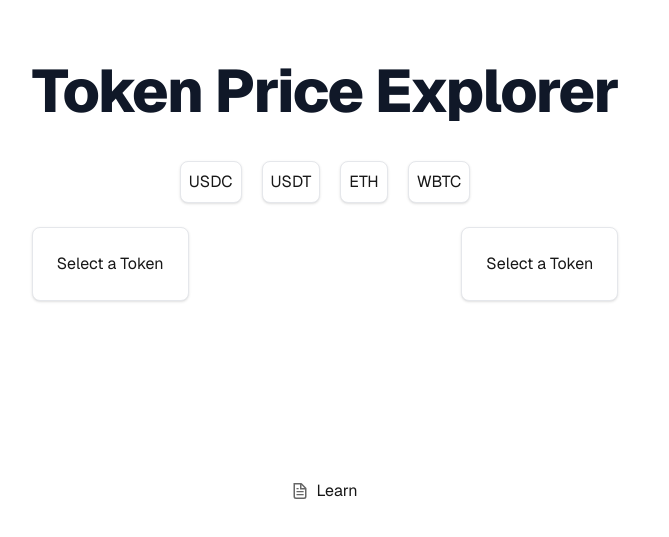
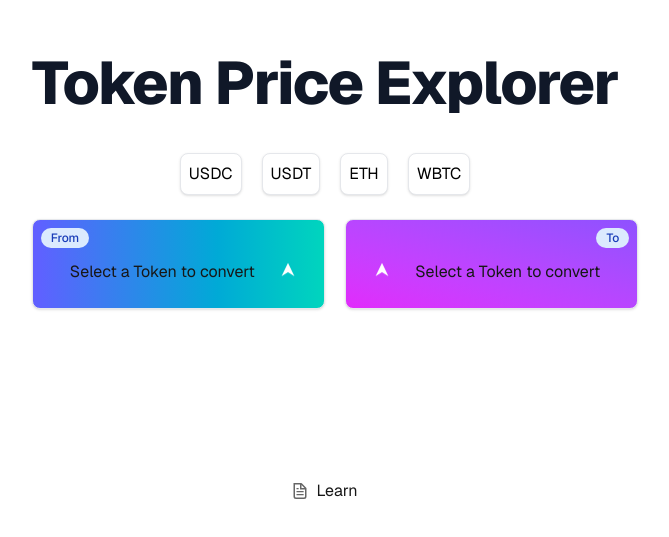
Before and after one commit to aothepro/funswap, a Next.js app: page / in a window 1280 px wide. Shown: the part 219-756 px from the top of the page, without its empty margins (315-984 px from the left). Built offline with nearby package versions, Linux system fonts and the light colour scheme.

Commit message:
update token swap section styling

```diff
--- a/src/components/TokenSelector/TokenSelectorButton.tsx
+++ b/src/components/TokenSelector/TokenSelectorButton.tsx
@@ -13,48 +13,34 @@ export const TokenSelectorButton = ({ token }: { token: TToken }) => {
   const handleTokenClick = () => {
     if (from == null && to == null) {
       setFrom(token);
-      return;
-    }
-
-    if (from != null && to == null) {
+    } else if (from != null && to == null) {
       if (isTokenSame(token, from)) {
         setFrom(null);
       }
       setTo(token);
-      return;
-    }
-
-    if (from == null && to != null) {
+    } else if (from == null && to != null) {
       if (isTokenSame(token, to)) {
         setTo(null);
       }
       setFrom(token);
-      return;
-    }
-
-    if (isTokenSame(token, from)) {
+    } else if (isTokenSame(token, from)) {
       setFrom(null);
       return;
-    }
-
-    if (isTokenSame(token, to)) {
+    } else if (isTokenSame(token, to)) {
       setTo(null);
-      return;
-    }
-
-    setTo(token);
+    } else setTo(token);
   };
 
   return (
     <button
       onClick={handleTokenClick}
       key={`${token.chainId} - ${token.symbol}`}
-      className={`${
+      className={`hover:scale-130 text-black dark:text-white ${
         isTokenSame(from, token) &&
-        "scale-120 bg-gradient-to-r from-purple-400 via-pink-500 to-red-500"
+        "scale-120 text-white hover:from-indigo-400 hover:to-teal-500 bg-linear-to-r/srgb from-indigo-500 to-teal-400"
       } ${
         isTokenSame(to, token) &&
-        "scale-120 bg-gradient-to-r from-green-400 to-blue-500"
+        "scale-120 text-white hover:from-violet-400 hover:to-fuchsia-500 bg-linear-to-bl from-violet-500 to-fuchsia-500"
       } cursor-pointer block max-w-sm p-2 bg-white border border-gray-200 rounded-lg shadow-sm hover:bg-gray-100 hover:scale-120 dark:bg-gray-800 dark:border-gray-700 dark:hover:bg-gray-700`}
     >
       {token.symbol}
--- a/src/components/TokenSwapCompareSection/TokenCard.tsx
+++ b/src/components/TokenSwapCompareSection/TokenCard.tsx
@@ -8,11 +8,23 @@ import {
   useCallback,
   useContext,
   useEffect,
+  useRef,
   useState,
 } from "react";
 import { Spinner } from "../Spinner/Spinner";
 
-export const TokenCard = ({ token }: { token: TToken | null }) => {
+export enum CardType {
+  FROM,
+  TO,
+}
+
+export const TokenCard = ({
+  token,
+  cardType,
+}: {
+  token: TToken | null;
+  cardType: CardType;
+}) => {
   const [rate, setRate] = useState<number>(0);
   const [inFlight, setInFlight] = useState(false);
 
@@ -78,16 +90,44 @@ export const TokenCard = ({ token }: { token: TToken | null }) => {
     });
   };
 
-  if (token == null) {
   return (
-      <div className="block max-w-sm p-6 bg-white border border-gray-200 rounded-lg shadow-sm hover:bg-gray-100 dark:bg-gray-800 dark:border-gray-700 dark:hover:bg-gray-700">
-        <div className="flex gap-3">Select a Token</div>
+    <div
+      className={`block min-w-1/2 bg-white border border-gray-200 rounded-lg shadow-sm hover:scale-110 ${
+        cardType === CardType.FROM
+          ? "hover:from-indigo-400 hover:to-teal-500 bg-linear-to-r/srgb from-indigo-500 to-teal-400"
+          : "hover:from-violet-400 hover:to-fuchsia-500 bg-linear-to-bl from-violet-500 to-fuchsia-500"
+      }`}
+    >
+      <div className="block relative p-2">
+        <span
+          className={`absolute ms-2 ${
+            cardType === CardType.FROM ? "left-0" : "right-0"
+          } bg-blue-100 text-blue-800 text-xs font-medium me-2 px-2.5 py-0.5 rounded-full dark:bg-blue-900 dark:text-blue-300`}
+        >
+          {cardType === CardType.FROM ? "From" : "To"}
+        </span>
       </div>
-    );
-  }
-
-  return (
-    <div className="block max-w-sm p-6 bg-white border border-gray-200 rounded-lg shadow-sm hover:bg-gray-100 hover:scale-110 dark:bg-gray-800 dark:border-gray-700 dark:hover:bg-gray-700">
+      <div className="p-6">
+        {token === null ? (
+          <>
+            <div
+              className={`flex ${
+                cardType === CardType.FROM && "flex-row-reverse"
+              } gap-2`}
+            >
+              <Image
+                className="size-6 animate-bounce"
+                aria-hidden
+                src="/icons/uparrow.svg"
+                alt="File icon"
+                width={16}
+                height={16}
+              />
+              <div className="flex gap-3 m-auto">Select a Token to convert</div>
+            </div>
+          </>
+        ) : (
+          <>
             <div className="flex gap-3">
               <Image
                 aria-hidden
@@ -96,7 +136,7 @@ export const TokenCard = ({ token }: { token: TToken | null }) => {
                 width={16}
                 height={16}
               />
-        <h5 className="text-2xl font-bold tracking-tight text-gray-900 dark:text-white">
+              <h5 className="text-2xl font-bold tracking-tight text-white">
                 {token?.symbol}
               </h5>
             </div>
@@ -107,7 +147,7 @@ export const TokenCard = ({ token }: { token: TToken | null }) => {
                 <div className="flex gap-3">
                   <input
                     type="text"
-              id="small-input"
+                    id="token-value"
                     onBlur={changeConversionHandler}
                     onKeyUp={(e) => {
                       if (e.key === "Enter") {
@@ -118,10 +158,10 @@ export const TokenCard = ({ token }: { token: TToken | null }) => {
                     onChange={(e) => {
                       setAmount(e.currentTarget.value);
                     }}
-              className="block w-full p-2 text-gray-900 border border-gray-300 rounded-lg bg-gray-50 text-xs focus:ring-blue-500 focus:border-blue-500 dark:bg-gray-700 dark:border-gray-600 dark:placeholder-gray-400 dark:text-white dark:focus:ring-blue-500 dark:focus:border-blue-500"
+                    className="block w-full p-2 text-gray-900 border border-gray-300 rounded-lg bg-gray-50 text-lg focus:ring-blue-500 focus:border-blue-500 dark:bg-gray-700 dark:border-gray-600 dark:placeholder-gray-400 dark:text-white dark:focus:ring-blue-500 dark:focus:border-blue-500"
                   />
                   <label
-              htmlFor="small-input"
+                    htmlFor="token-value"
                     className="block m-auto text-sm font-medium text-gray-900 dark:text-white"
                   >
                     {token.symbol}
@@ -129,6 +169,9 @@ export const TokenCard = ({ token }: { token: TToken | null }) => {
                 </div>
               )}
             </div>
+          </>
+        )}
+      </div>
     </div>
   );
 };
--- a/src/components/TokenSwapCompareSection/TokenSwapCompareSection.tsx
+++ b/src/components/TokenSwapCompareSection/TokenSwapCompareSection.tsx
@@ -1,15 +1,15 @@
 "use client";
 
 import { useContext } from "react";
-import { TokenCard } from "./TokenCard";
+import { CardType, TokenCard } from "./TokenCard";
 import { TokenSwapContext } from "../TokenSwap/context/TokenSwapContext";
 
 export const TokenSwapCompareSection = () => {
   const { from, to } = useContext(TokenSwapContext);
   return (
     <div className="flex justify-between gap-5">
-      <TokenCard token={from} />
-      <TokenCard token={to} />
+      <TokenCard token={from} cardType={CardType.FROM} />
+      <TokenCard token={to} cardType={CardType.TO} />
     </div>
   );
 };
```
Also changed, not shown: public/icons/uparrow.svg (added). Lines whose indentation alone changed are shown as unchanged.
